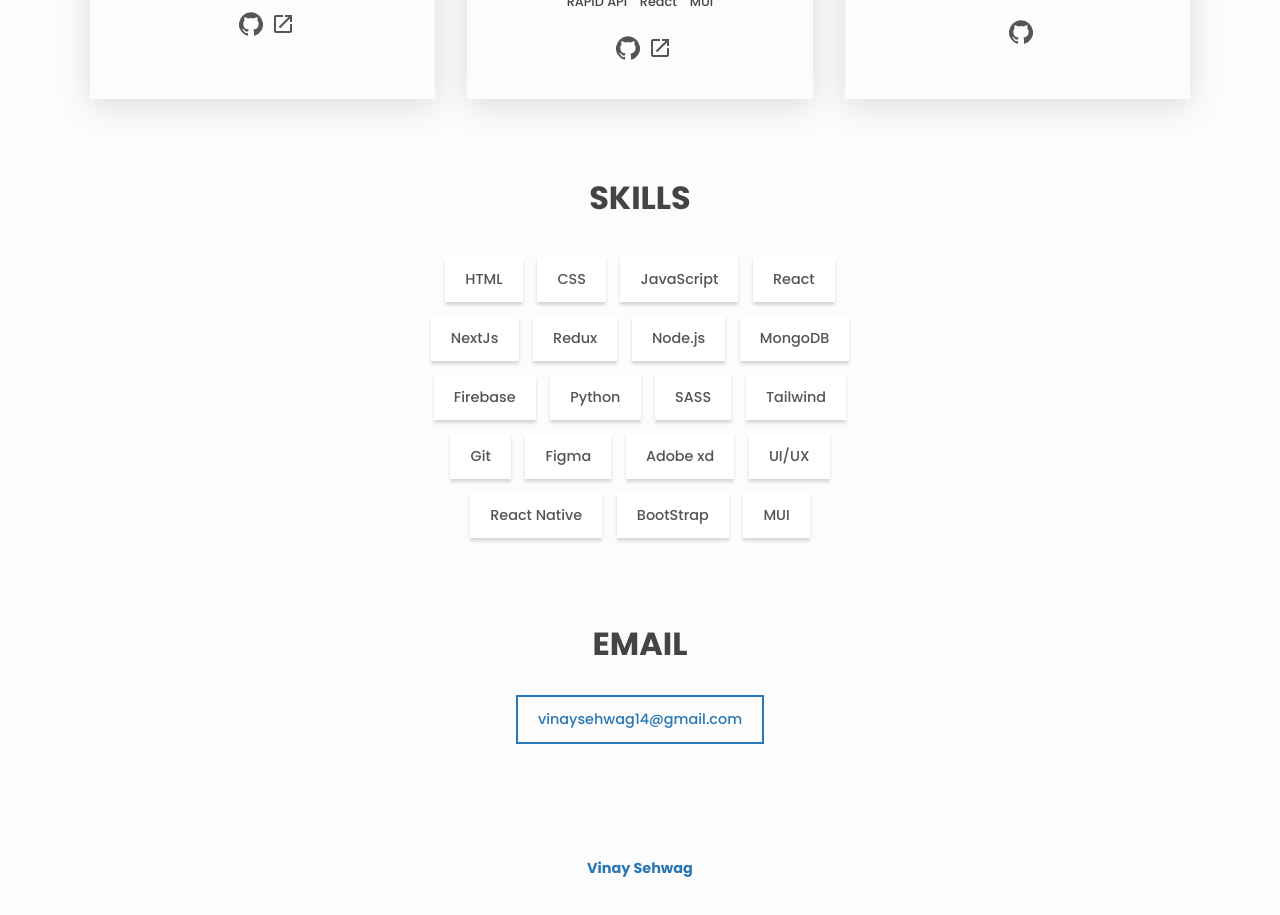
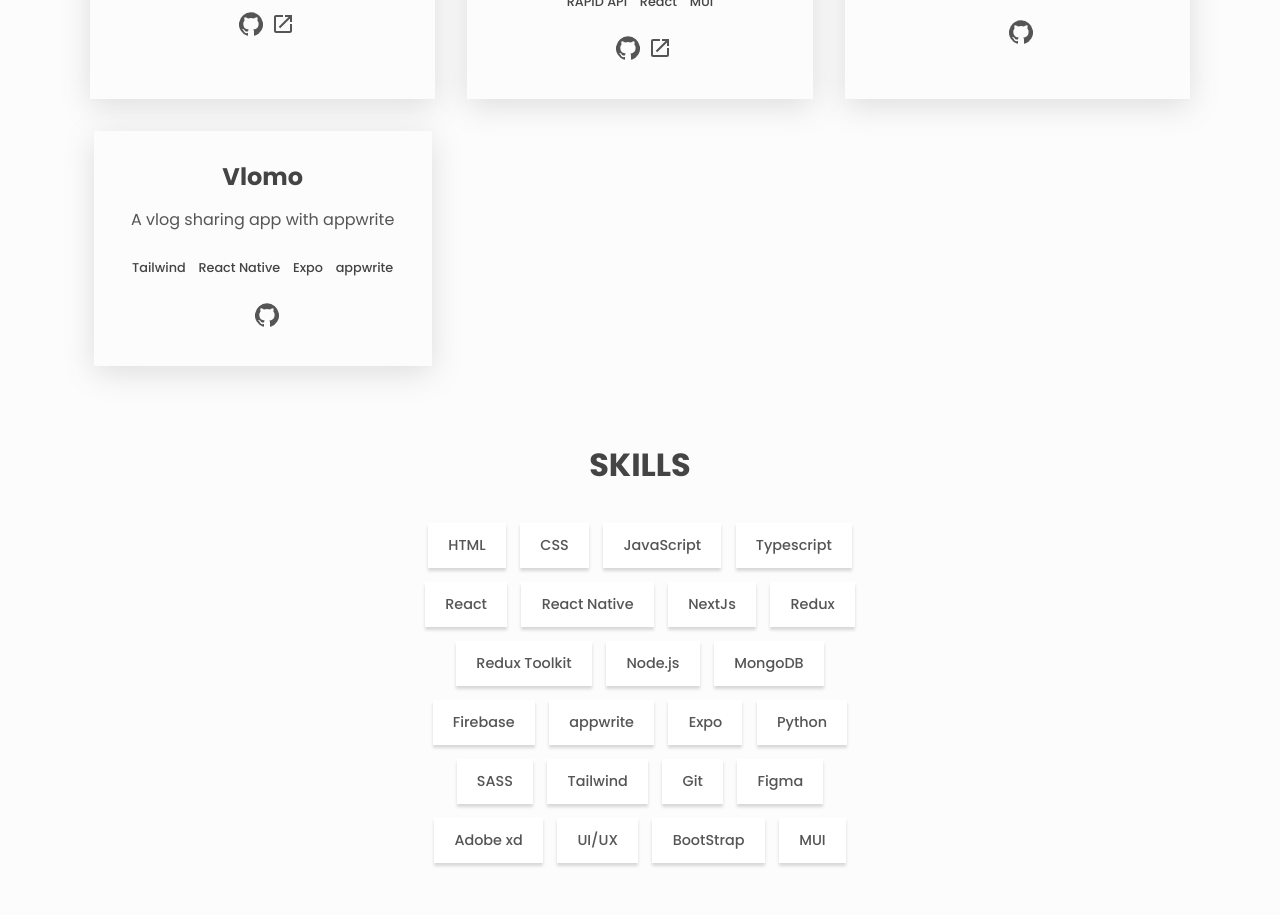
Before and after one commit to VinaySehwag14/PERSONAL-PORTFOLIO, a React (Create React App) app: page / in a window 1280 px wide. Shown: the part 1900-2815 px from the top of the page. Built offline with nearby package versions, Linux system fonts and the light colour scheme.

Commit message:
Update portfolio.js
added new project and skills

```diff
--- a/src/portfolio.js
+++ b/src/portfolio.js
@@ -115,6 +115,13 @@ const projects = [
     stack: ['Tailwind', 'React Native','React Navigation'],
     sourceCode: 'https://github.com/VinaySehwag14/uber2.0',
     livePreview: '',
+  },
+  {
+    name: 'Vlomo',
+    description: 'A vlog sharing app with appwrite',
+    stack: ['Tailwind', 'React Native','Expo',"appwrite"],
+    sourceCode: 'https://github.com/VinaySehwag14/Vlomo',
+    livePreview: '',
   }
 
 ]
@@ -125,12 +132,17 @@ const skills = [
   'HTML',
   'CSS',
   'JavaScript',
+  'Typescript',
   'React',
+  'React Native',
   'NextJs',
   'Redux',
+  'Redux Toolkit',
   'Node.js',
   'MongoDB',
   'Firebase',
+  'appwrite',
+  'Expo',
   'Python',
   'SASS',
   'Tailwind',
@@ -138,7 +150,6 @@ const skills = [
   'Figma',
   'Adobe xd',
   'UI/UX',
-  'React Native',
   'BootStrap',
   'MUI'
 ]
```
